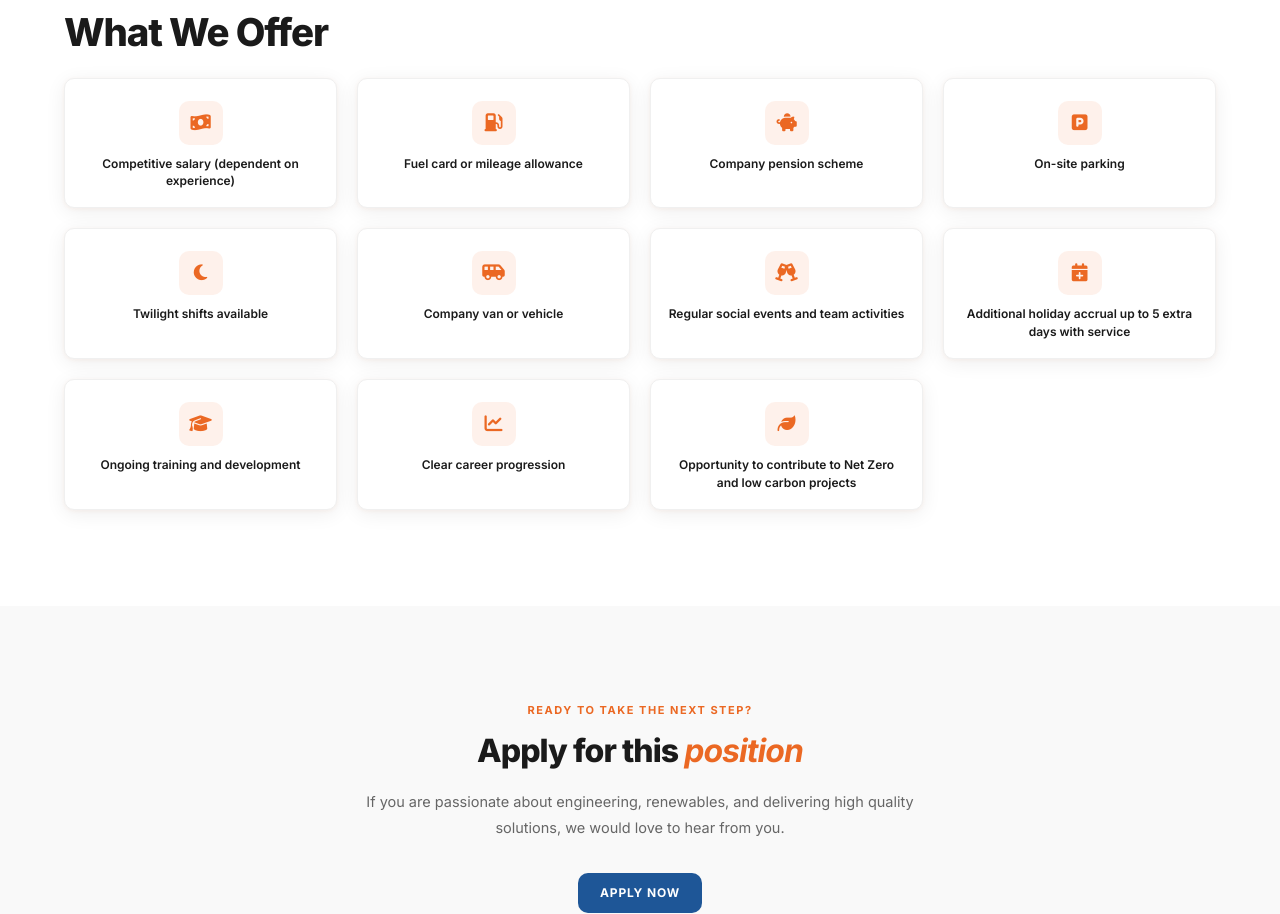
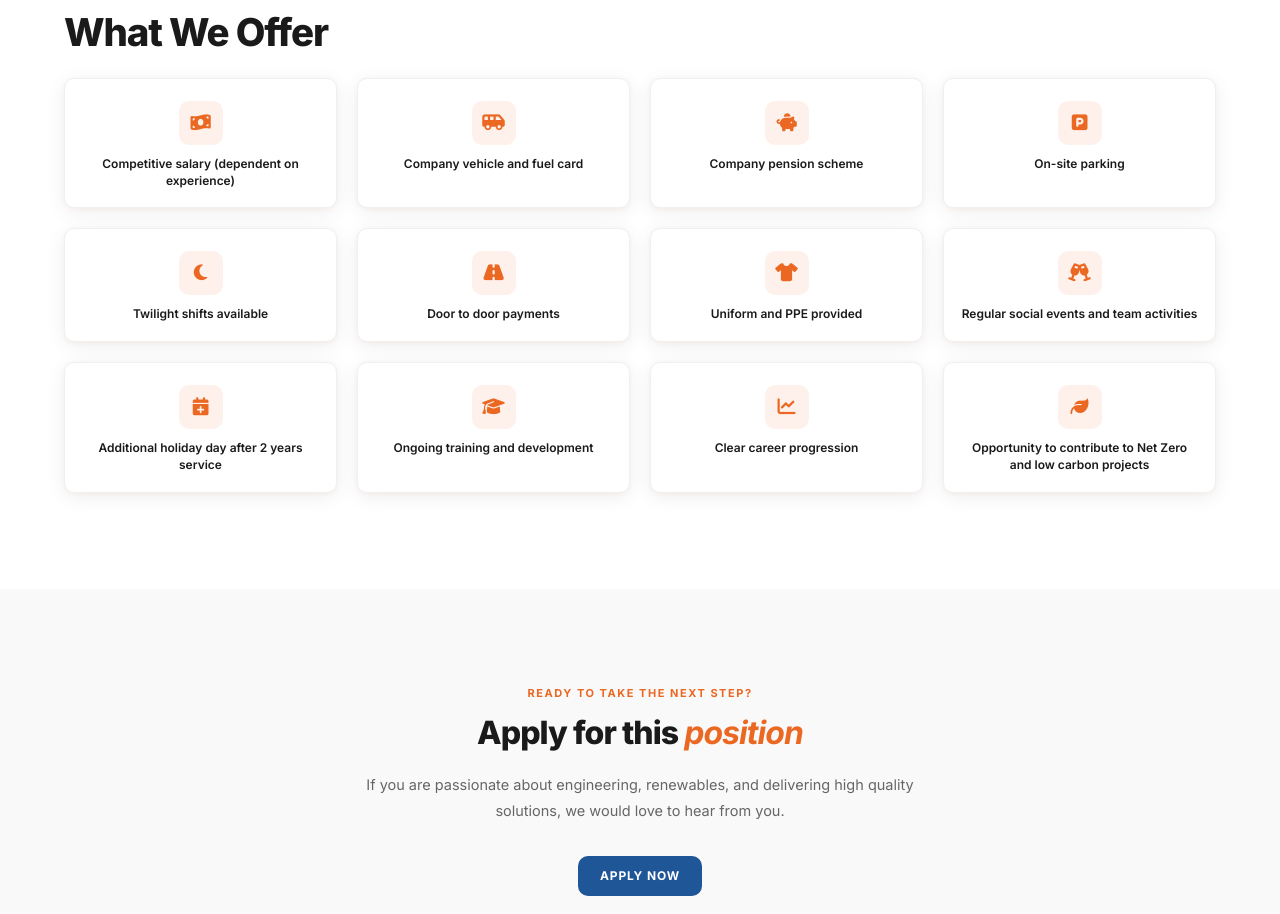
Before and after one commit to mrJohnHolt/Vital-Synergy-website, a website: page electrical-engineer.html in a window 1280 px wide. Shown: the part 3590-4504 px from the top of the page. Drawn offline with nearby package versions, Linux system fonts and the light colour scheme.

Commit message:
Electrical Engineer Package 02

```diff
--- a/electrical-engineer.html
+++ b/electrical-engineer.html
@@ -289,8 +289,8 @@
           <span class="jv-card-label">Competitive salary (dependent on experience)</span>
         </div>
         <div class="jv-benefit-card">
-          <div class="jv-card-icon"><i class="fa-solid fa-gas-pump"></i></div>
-          <span class="jv-card-label">Fuel card or mileage allowance</span>
+          <div class="jv-card-icon"><i class="fa-solid fa-van-shuttle"></i></div>
+          <span class="jv-card-label">Company vehicle and fuel card</span>
         </div>
         <div class="jv-benefit-card">
           <div class="jv-card-icon"><i class="fa-solid fa-piggy-bank"></i></div>
@@ -305,8 +305,12 @@
           <span class="jv-card-label">Twilight shifts available</span>
         </div>
         <div class="jv-benefit-card">
-          <div class="jv-card-icon"><i class="fa-solid fa-van-shuttle"></i></div>
-          <span class="jv-card-label">Company van or vehicle</span>
+          <div class="jv-card-icon"><i class="fa-solid fa-road"></i></div>
+          <span class="jv-card-label">Door to door payments</span>
+        </div>
+        <div class="jv-benefit-card">
+          <div class="jv-card-icon"><i class="fa-solid fa-shirt"></i></div>
+          <span class="jv-card-label">Uniform and PPE provided</span>
         </div>
         <div class="jv-benefit-card">
           <div class="jv-card-icon"><i class="fa-solid fa-champagne-glasses"></i></div>
@@ -314,7 +318,7 @@
         </div>
         <div class="jv-benefit-card">
           <div class="jv-card-icon"><i class="fa-solid fa-calendar-plus"></i></div>
-          <span class="jv-card-label">Additional holiday accrual up to 5 extra days with service</span>
+          <span class="jv-card-label">Additional holiday day after 2 years service</span>
         </div>
         <div class="jv-benefit-card">
           <div class="jv-card-icon"><i class="fa-solid fa-graduation-cap"></i></div>
```
